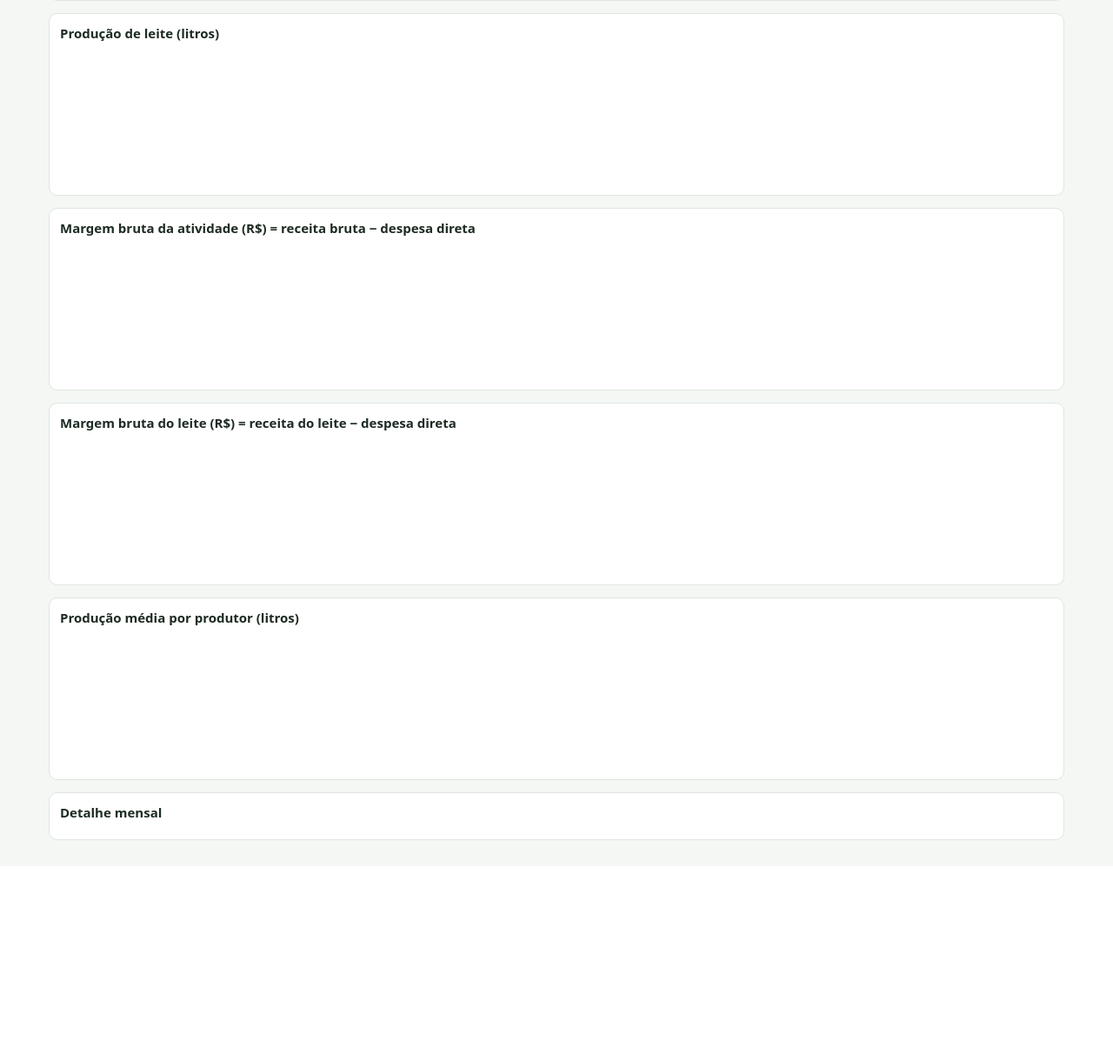
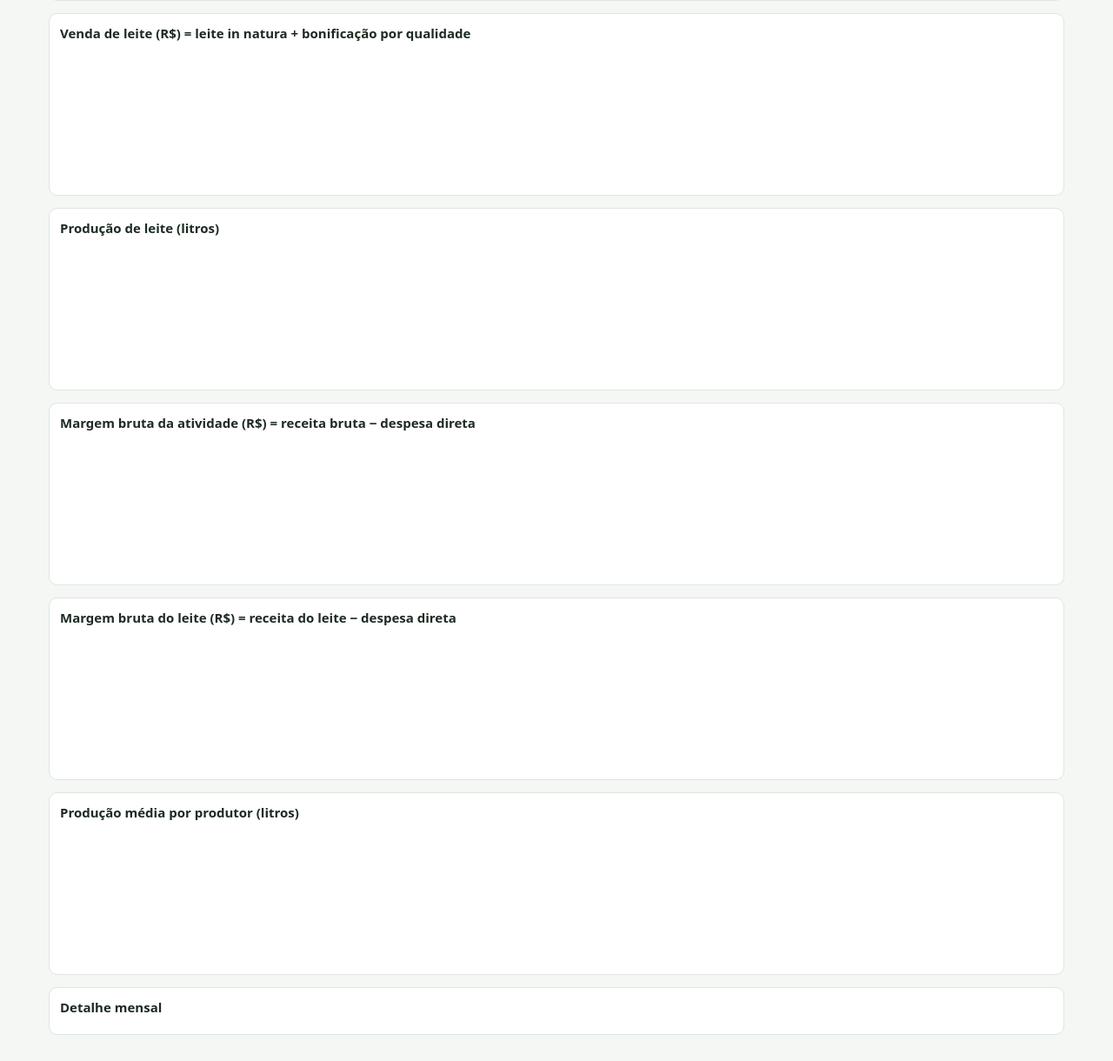
Before and after one commit to Ciiagro/painel_cadeias_produtivas, a FastAPI app: page / in a window 1280 px wide. Shown: the part 494-1714 px from the top of the page at 87% size. Before the commit the page ends 1460 px from the top, so only its background shows below. Run offline with FastAPI, Linux system fonts and the light colour scheme; data that the repository does not hold is empty; a map, chart or similar area stays blank; some libraries are stand-ins or nearby versions.

Commit message:
Painel: grafico de venda de leite

```diff
--- a/app/main.py
+++ b/app/main.py
@@ -116,6 +116,7 @@ def serie(supervisor: str | None = None, tecnico: str | None = None, propriedade
                COUNT(DISTINCT id_propriedade)           AS propriedades,
                COALESCE(SUM(producao_leite_l), 0)       AS producao,
                COALESCE(SUM(receita_bruta), 0)          AS receita_bruta,
+               COALESCE(SUM(venda_leite_rs), 0)         AS venda_leite,
                COALESCE(SUM(COALESCE(receita_bruta,0) - COALESCE(despesa_direta,0)), 0) AS margem_bruta,
                COALESCE(SUM(COALESCE(venda_leite_rs,0) - COALESCE(despesa_direta,0)), 0) AS margem_leite,
                COUNT(DISTINCT produtor)                 AS produtores
@@ -130,7 +131,7 @@ def serie(supervisor: str | None = None, tecnico: str | None = None, propriedade
         r["propriedades_total"] = int(total_props or 0)
     prev = None
     for r in rows:
-        for k in ("producao", "receita_bruta", "margem_bruta", "margem_leite"):
+        for k in ("producao", "receita_bruta", "venda_leite", "margem_bruta", "margem_leite"):
             r[k] = float(r[k])
         r["producao_media_produtor"] = round(r["producao"] / r["produtores"], 1) if r["produtores"] else 0
         r["var_receita_pct"] = None if not prev or not prev["receita_bruta"] else round((r["receita_bruta"] / prev["receita_bruta"] - 1) * 100, 1)
--- a/app/templates/index.html
+++ b/app/templates/index.html
@@ -37,6 +37,7 @@
   <div class="graf" id="ficha" style="display:none"></div>
   <div class="kpis" id="kpis"></div>
   <div class="graf"><h2>Receita bruta (R$)</h2><canvas id="c1"></canvas></div>
+  <div class="graf"><h2>Venda de leite (R$) = leite in natura + bonificação por qualidade</h2><canvas id="c6"></canvas></div>
   <div class="graf"><h2>Produção de leite (litros)</h2><canvas id="c2"></canvas></div>
   <div class="graf"><h2>Margem bruta da atividade (R$) = receita bruta − despesa direta</h2><canvas id="c3"></canvas></div>
   <div class="graf"><h2>Margem bruta do leite (R$) = receita do leite − despesa direta</h2><canvas id="c4"></canvas></div>
@@ -104,6 +105,7 @@ async function atualiza(){
     <div class="kpi"><span>Margem bruta do leite (${ult.mes})</span><b>${brl(ult.margem_leite)}</b>${pct(ult.var_margem_leite_pct)} vs mês anterior</div>
     <div class="kpi"><span>Produção média por produtor (${ult.mes})</span><b>${nf.format(ult.producao_media_produtor)} L</b>${pct(ult.var_prod_media_pct)} vs mês anterior</div>` : '<p>Sem dados para o filtro.</p>';
   desenha('c1', m, d.map(x=>x.receita_bruta), '#2e7d32');
+  desenha('c6', m, d.map(x=>x.venda_leite), '#00695c');
   desenha('c2', m, d.map(x=>x.producao), '#1565c0');
   desenha('c3', m, d.map(x=>x.margem_bruta), '#ef6c00');
   desenha('c4', m, d.map(x=>x.margem_leite), '#6a1b9a');
```
